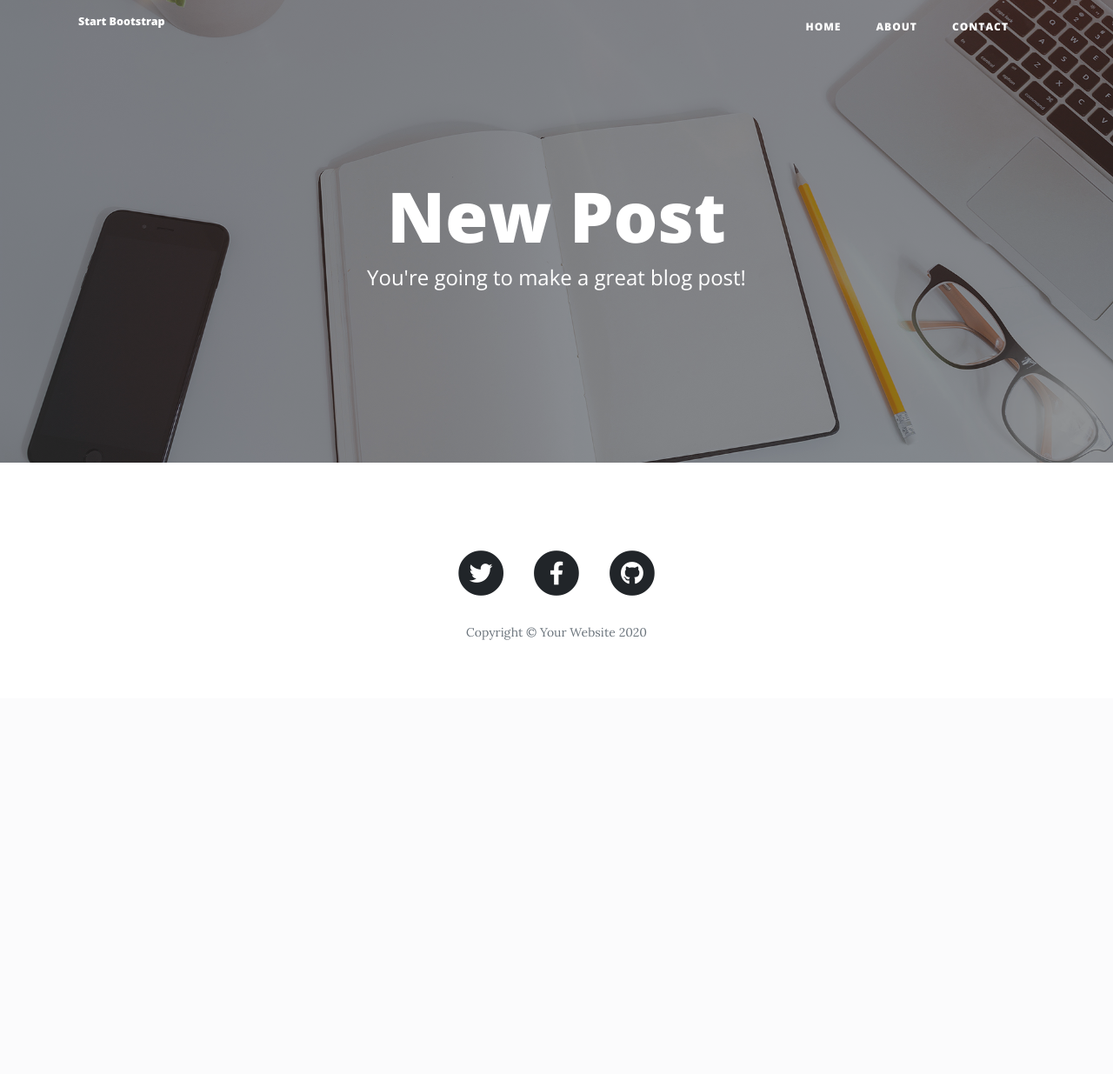
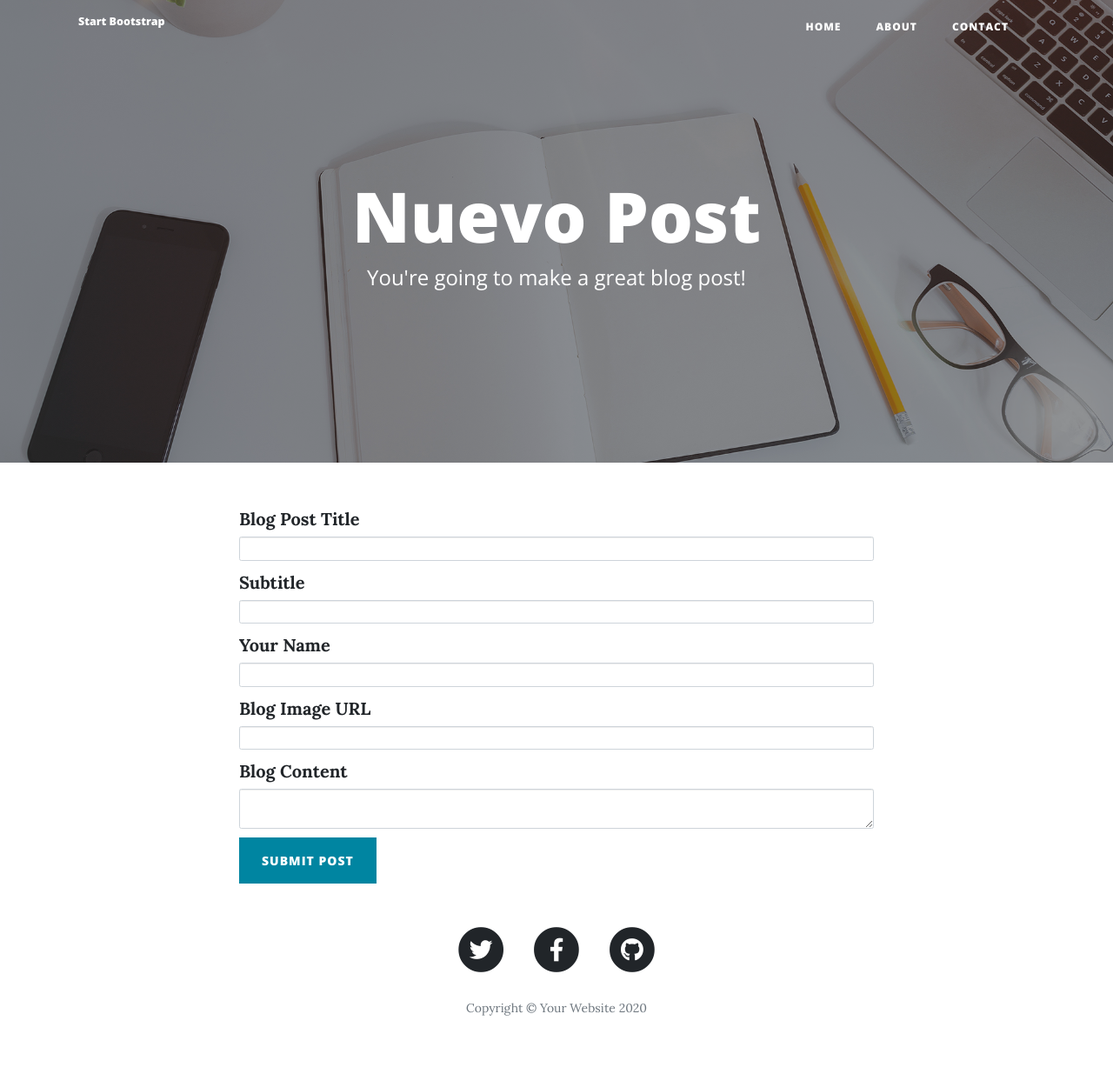
Before and after one commit to Nico3270/Proyecto-Blog, a Flask app: page /new-post in a window 1280 px wide. Shown: the whole page at 87% size. Before the commit the page ends 736 px from the top, so only its background shows below. Run offline with Flask 2, Linux system fonts and the light colour scheme; some libraries are stand-ins or nearby versions.

Commit message:
Blog funcionando correctamente

```diff
--- a/main.py
+++ b/main.py
@@ -1,3 +1,4 @@
+from turtle import title
 from flask import Flask, render_template, redirect, url_for
 from flask_bootstrap import Bootstrap
 from flask_sqlalchemy import SQLAlchemy
@@ -5,6 +6,7 @@ from flask_wtf import FlaskForm
 from wtforms import StringField, SubmitField
 from wtforms.validators import DataRequired, URL
 from flask_ckeditor import CKEditor, CKEditorField
+from datetime import date
 
 app = Flask(__name__)
 app.config['SECRET_KEY'] = '8BYkEfBA6O6donzWlSihBXox7C0sKR6b'
@@ -33,7 +35,7 @@ class CreatePostForm(FlaskForm):
     subtitle = StringField("Subtitle", validators=[DataRequired()])
     author = StringField("Your Name", validators=[DataRequired()])
     img_url = StringField("Blog Image URL", validators=[DataRequired(), URL()])
-    body = StringField("Blog Content", validators=[DataRequired()])
+    body = CKEditorField("Blog Content", validators=[DataRequired()])
     submit = SubmitField("Submit Post")
 
 
@@ -62,9 +64,44 @@ def about():
 def contact():
     return render_template("contact.html")
 
-@app.route("/new-post")
+@app.route("/new-post", methods=["GET","POST"])
 def New_post():
-    return render_template('make-post.html')
+    form = CreatePostForm()
+    if form.validate_on_submit():
+        new_post = BlogPost(
+            title=form.title.data,
+            subtitle=form.subtitle.data,
+            body=form.body.data,
+            img_url=form.img_url.data,
+            author=form.author.data,
+            date=date.today().strftime("%B %d, %Y")
+        )
+        db.session.add(new_post)
+        db.session.commit()
+        return redirect(url_for("get_all_posts"))
+    return render_template("make-post.html", form=form, title_post="Nuevo Post")
+
+@app.route("/edit-post/<post_id>", methods=["GET","POST"])
+def edit(post_id):
+    form = CreatePostForm()
+    if form.validate_on_submit():
+        edit_post = BlogPost.query.get(post_id)
+        edit_post.title = form.title.data
+        edit_post.subtitle = form.subtitle.data
+        edit_post.body = form.body.data
+        edit_post.img_url = form.img_url.data
+        edit_post.author =form.author.data
+        edit_post.date = date.today().strftime("%B %d, %Y")
+        db.session.commit()
+        return redirect(url_for("get_all_posts"))
+    return render_template("make-post.html", form=form, title_post="Editar Post")
+
+@app.route("/delete/<post_id>", methods =["GET","POST"])
+def delete(post_id):
+    post_to_delete = BlogPost.query.get(post_id)
+    db.session.delete(post_to_delete)
+    db.session.commit()
+    return render_template("index.html")
 
 if __name__ == "__main__":
     app.run(debug = True)
--- a/templates/make-post.html
+++ b/templates/make-post.html
@@ -1,4 +1,7 @@
 {% extends 'bootstrap/base.html' %}
+
+# Add import for bootstrap wtf quickform support
+{% import "bootstrap/wtf.html" as wtf %}
 
 {% block content %}
 {% include "header.html" %}
@@ -9,7 +12,7 @@
       <div class="row">
         <div class="col-lg-8 col-md-10 mx-auto">
           <div class="page-heading">
-            <h1>New Post</h1>
+            <h1>{{title_post}}</h1>
             <span class="subheading">You're going to make a great blog post!</span>
           </div>
         </div>
@@ -21,8 +24,14 @@
     <div class="row">
       <div class="col-lg-8 col-md-10 mx-auto">
 
-          <!-- This is where the form will go -->
+        <!-- #Load ckeditor -->
+        {{ ckeditor.load() }}
 
+        <!-- #Configure the ckeditor to tell it which field in WTForm will need to be a CKEditor. -->
+        {{ ckeditor.config(name='body') }}
+
+        <!-- #Add WTF quickform -->
+        {{ wtf.quick_form(form, novalidate=True, button_map={"submit": "primary"}) }}
       </div>
     </div>
   </div>
```
Also changed, not shown: templates/post.html (+22 -8 lines), posts.db.
